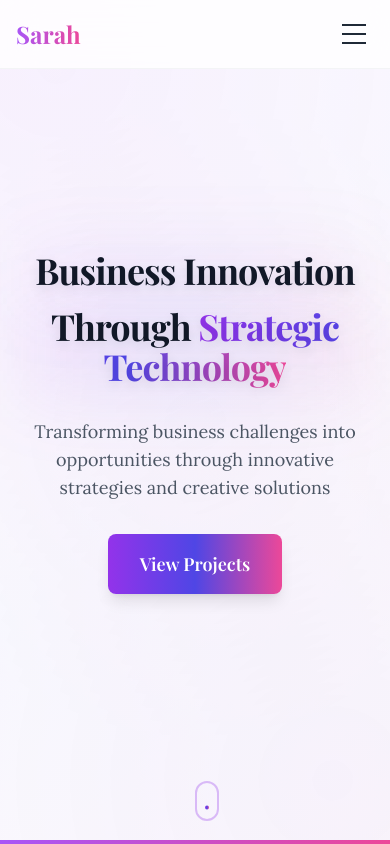
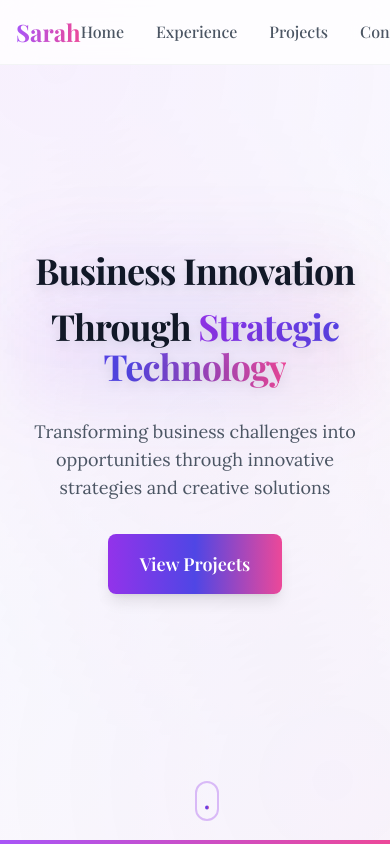
Before and after one commit to Wais-A/Business-portfolio, a Next.js app: page / in a window 390 px wide. Shown: the top 844 px of the page. Built offline with nearby package versions, Linux system fonts and the light colour scheme; a web font is replaced by a local one.

Commit message:
Update navigation.tsx

```diff
--- a/src/components/navigation.tsx
+++ b/src/components/navigation.tsx
@@ -1,7 +1,7 @@
 "use client";
 
-import { AnimatePresence, motion } from "framer-motion";
-import { useState } from "react";
+import { motion } from "framer-motion";
+import { useCallback } from "react";
 
 const menuItems = [
   { name: "Home", href: "#home" },
@@ -11,27 +11,27 @@ const menuItems = [
 ];
 
 export function Navigation() {
-	const [isOpen, setIsOpen] = useState(false);
-
-	const handleClick = (href: string) => {
-		setIsOpen(false);
-
+  // Example with optional 80px offset for a fixed header
+  const handleClick = useCallback((href: string) => {
     if (href === "#home") {
-			window.scrollTo({
-				top: 0,
-				behavior: "smooth",
-			});
+      window.scrollTo({ top: 0, behavior: "smooth" });
       return;
     }
 
+    const offset = 80; // Adjust as needed
     const element = document.querySelector(href);
     if (element) {
-			element.scrollIntoView({
+      // position of the element in the page
+      const elementPosition = element.getBoundingClientRect().top + window.pageYOffset;
+      // subtract the header offset
+      const offsetPosition = elementPosition - offset;
+
+      window.scrollTo({
+        top: offsetPosition,
         behavior: "smooth",
-				block: "start",
       });
     }
-	};
+  }, []);
 
   return (
     <motion.header
@@ -40,8 +40,7 @@ export function Navigation() {
       animate={{ y: 0 }}
       transition={{ duration: 0.6 }}
     >
-			<nav className="container mx-auto px-4 py-4">
-				<div className="flex items-center justify-between">
+      <nav className="container mx-auto px-4 py-4 flex items-center justify-between">
         {/* Logo */}
         <motion.button
           onClick={() => handleClick("#home")}
@@ -52,13 +51,13 @@ export function Navigation() {
           Sarah
         </motion.button>
 
-					{/* Desktop Navigation */}
-					<div className="hidden md:flex items-center space-x-8">
+        {/* Inline Nav (no dropdown) */}
+        <div className="flex items-center space-x-8">
           {menuItems.map((item) => (
             <motion.button
               key={item.name}
               onClick={() => handleClick(item.href)}
-								className="text-gray-600 hover:text-purple-500 transition-colors font-medium bg-transparent hover:bg-transparent"
+              className="text-gray-600 hover:text-purple-500 transition-colors font-medium"
               whileHover={{ y: -2 }}
               whileTap={{ y: 0 }}
             >
@@ -66,61 +65,6 @@ export function Navigation() {
             </motion.button>
           ))}
         </div>
-
-					{/* Mobile Menu Button */}
-					<motion.button
-						type="button"
-						className="md:hidden p-2"
-						onClick={() => setIsOpen(!isOpen)}
-						whileHover={{ scale: 1.05 }}
-						whileTap={{ scale: 0.95 }}
-					>
-						<div className="w-6 h-5 flex flex-col justify-between">
-							<motion.span
-								className="w-full h-0.5 bg-gray-800"
-								animate={isOpen ? { rotate: 45, y: 10 } : { rotate: 0, y: 0 }}
-								transition={{ duration: 0.2 }}
-							/>
-							<motion.span
-								className="w-full h-0.5 bg-gray-800"
-								animate={isOpen ? { opacity: 0 } : { opacity: 1 }}
-								transition={{ duration: 0.2 }}
-							/>
-							<motion.span
-								className="w-full h-0.5 bg-gray-800"
-								animate={isOpen ? { rotate: -45, y: -10 } : { rotate: 0, y: 0 }}
-								transition={{ duration: 0.2 }}
-							/>
-						</div>
-					</motion.button>
-				</div>
-
-				{/* Mobile Menu */}
-				<AnimatePresence>
-					{isOpen && (
-						<motion.div
-							className="md:hidden"
-							initial={{ opacity: 0, height: 0 }}
-							animate={{ opacity: 1, height: "auto" }}
-							exit={{ opacity: 0, height: 0 }}
-							transition={{ duration: 0.2 }}
-						>
-							<div className="py-4 space-y-4">
-								{menuItems.map((item) => (
-									<motion.button
-										key={item.name}
-										onClick={() => handleClick(item.href)}
-										className="block w-full text-left text-gray-600 hover:text-purple-500 transition-colors font-medium bg-transparent hover:bg-transparent"
-										whileHover={{ x: 10 }}
-										transition={{ duration: 0.2 }}
-									>
-										{item.name}
-									</motion.button>
-								))}
-							</div>
-						</motion.div>
-					)}
-				</AnimatePresence>
       </nav>
     </motion.header>
   );
```
Lines whose indentation alone changed are shown as unchanged.
